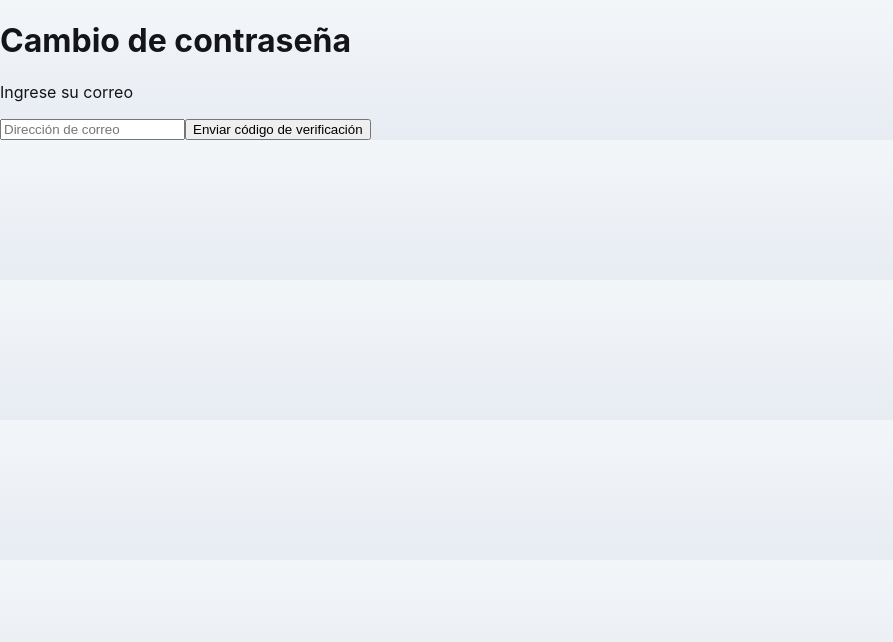
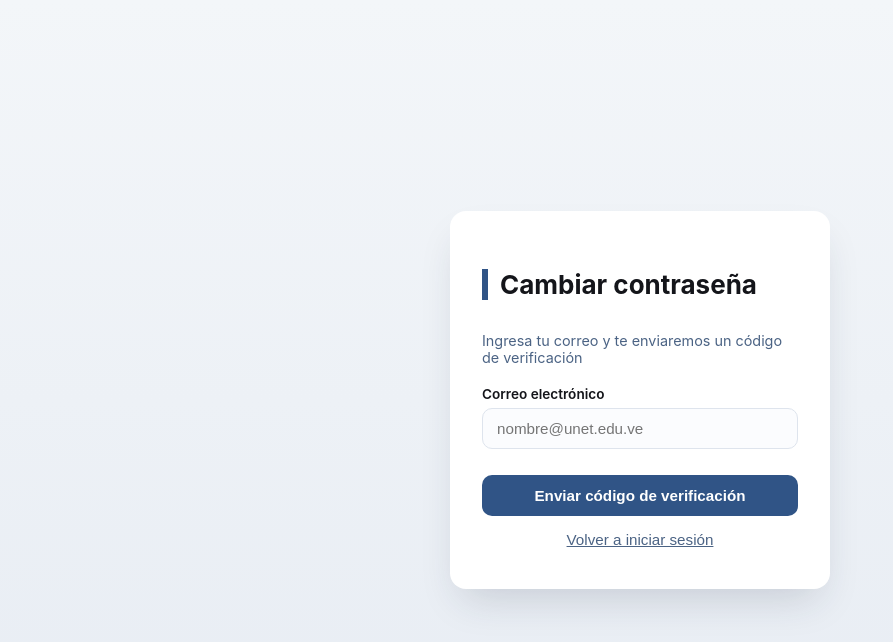
Before and after one commit to Kreperalfa/NexUNET, a Next.js app: page /password/change-password in a window 1280 px wide. Shown: the top 642 px of the page, without its empty margins (0-893 px from the left). Built offline with nearby package versions, Linux system fonts and the light colour scheme.

Commit message:
Agregada interfaz de registro y de cambiar contraseña

```diff
--- a/app/password/change-password/page.js
+++ /dev/null
@@ -1,41 +0,0 @@
-'use client'
-
-import { useState } from "react";
-import { useRouter } from "next/navigation";
-import { sendOtpForPasswordChange } from "../../../lib/auth";
-
-export default function ChangePassword() {
-    const [email, setEmail] = useState("");
-    const router = useRouter();
-
-    const manejoVerificacion = async () => {
-        const { ok, error } = await sendOtpForPasswordChange(email);
-
-        if (!ok) {
-            alert(error);
-            return;
-        }
-
-        alert("OTP enviado al email");
-        localStorage.setItem("email_registro", email);
-        localStorage.setItem("flujo", "cambio-password");
-
-        router.push("/verify-otp");
-    };
-    return (
-        <div>
-            <h1>Cambio de contraseña</h1>
-            <p>Ingrese su correo</p>
-
-            <input
-                type="email"
-                placeholder="Dirección de correo"
-                onChange={(e) => setEmail(e.target.value)}
-            />
-
-            <button onClick={manejoVerificacion}>
-                Enviar código de verificación
-            </button>
-        </div>
-    );
-}
--- /dev/null
+++ b/app/password/change-password/page.jsx
@@ -0,0 +1,78 @@
+'use client';
+
+import { useState } from "react";
+import { useRouter } from "next/navigation";
+import { sendOtpForPasswordChange } from "@/lib/auth";
+
+import Card from "@/components/cards/Card";
+import Input from "@/components/ui/Input";
+import Button from "@/components/buttons/Button";
+import ErrorMessage from "@/components/ui/ErrorMessage";
+import PageTitle from "@/components/ui/PageTitle";
+
+import styles from "./page.module.css";
+
+export default function ChangePassword() {
+    const [email, setEmail] = useState("");
+    const [error, setError] = useState("");
+    const [cargando, setCargando] = useState(false);
+    const router = useRouter();
+
+    const manejoVerificacion = async (e) => {
+        e.preventDefault();
+        setError("");
+        setCargando(true);
+
+        const { ok, error } = await sendOtpForPasswordChange(email);
+
+        if (!ok) {
+            setError(error);
+            setCargando(false);
+            return;
+        }
+
+        localStorage.setItem("email_registro", email);
+        localStorage.setItem("flujo", "cambio-password");
+
+        router.push("/verify-otp");
+    };
+
+    return (
+        <main className="pantalla-centrada">
+            <Card>
+                <form onSubmit={manejoVerificacion} noValidate>
+
+                    <PageTitle>Cambiar contraseña</PageTitle>
+                    <p className={styles.subtitulo}>
+                        Ingresa tu correo y te enviaremos un código de verificación
+                    </p>
+
+                    <ErrorMessage mensaje={error} />
+
+                    <Input
+                        id="email"
+                        label="Correo electrónico"
+                        type="email"
+                        placeholder="nombre@unet.edu.ve"
+                        value={email}
+                        onChange={(e) => setEmail(e.target.value)}
+                        required
+                        autoComplete="email"
+                    />
+
+                    <Button type="submit" variante="primario" disabled={cargando}>
+                        {cargando ? "Enviando..." : "Enviar código de verificación"}
+                    </Button>
+
+                    <Button
+                        type="button"
+                        variante="enlace"
+                        onClick={() => router.push("/login")}
+                    >
+                        Volver a iniciar sesión
+                    </Button>
+                </form>
+            </Card>
+        </main>
+    );
+}
--- /dev/null
+++ b/app/password/change-password/page.module.css
@@ -0,0 +1,5 @@
+.subtitulo {
+  margin: 0 0 20px;
+  font-size: 0.9rem;
+  color: var(--color-texto-suave);
+}
--- /dev/null
+++ b/app/register/page.module.css
@@ -0,0 +1,16 @@
+.subtitulo {
+  margin: 0 0 20px;
+  font-size: 0.9rem;
+  color: var(--color-texto-suave);
+}
+
+.pie {
+  margin-top: 20px;
+  padding-top: 16px;
+  border-top: 1px solid var(--color-borde);
+  display: flex;
+  justify-content: center;
+  gap: 6px;
+  font-size: 0.85rem;
+  color: var(--color-texto-suave);
+}
```
Also changed, not shown: app/register/page.js (deleted, +0 -35 lines), app/register/page.jsx (added, +81 -0 lines).
